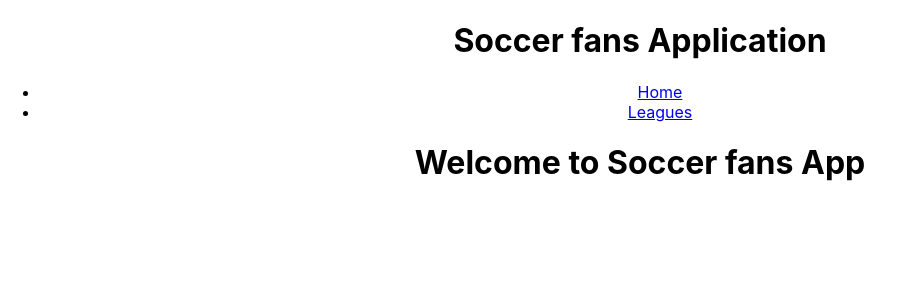
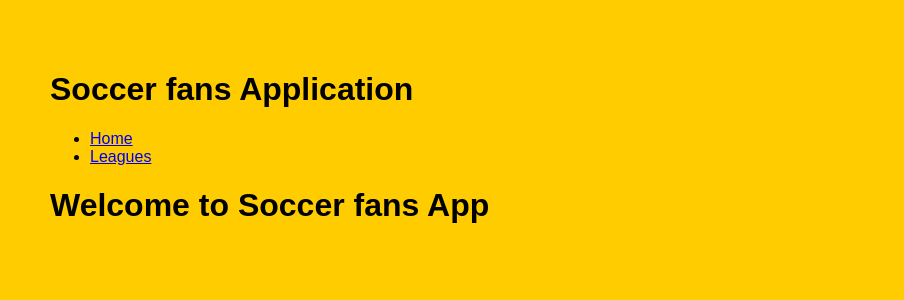
Before and after one commit to mugishamatt/soccer-fans-app, a React (Create React App) app: page / in a window 1280 px wide. Shown: the top 300 px of the page, without its empty margins (0-904 px from the left). Built offline with nearby package versions, Linux system fonts and the light colour scheme.

Commit message:
added body css

```diff
--- a/src/App.css
+++ b/src/App.css
@@ -1,38 +1,8 @@
-.App {
-  text-align: center;
+body {
+  background-color: #FFCC00;
+  padding: 50px;
+  margin: 0;
 }
-
-.App-logo {
-  height: 40vmin;
-  pointer-events: none;
+h1,ul, li {
+  font-family: sans-serif;
 }
-
-@media (prefers-reduced-motion: no-preference) {
-  .App-logo {
-    animation: App-logo-spin infinite 20s linear;
-  }
-}
-
-.App-header {
-  background-color: #282c34;
-  min-height: 100vh;
-  display: flex;
-  flex-direction: column;
-  align-items: center;
-  justify-content: center;
-  font-size: calc(10px + 2vmin);
-  color: white;
-}
-
-.App-link {
-  color: #61dafb;
-}
-
-@keyframes App-logo-spin {
-  from {
-    transform: rotate(0deg);
-  }
-  to {
-    transform: rotate(360deg);
-  }
-}
```
